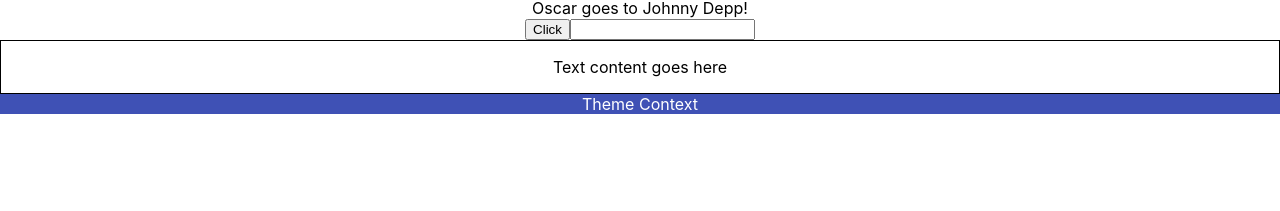
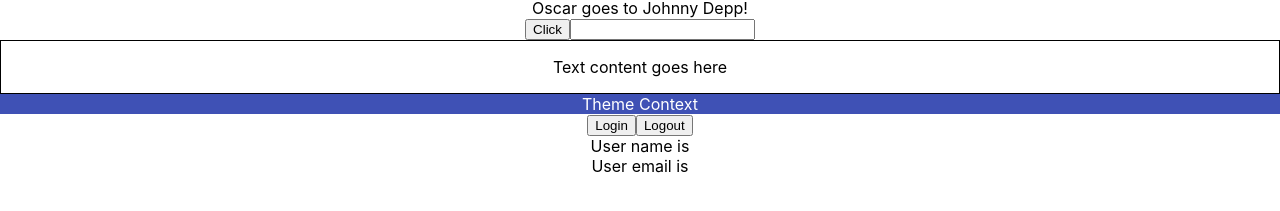
Before and after one commit to 4nth0ny1/react-typescript-demo, a React (Create React App) app: page / in a window 1280 px wide. Shown: the part 297-508 px from the top of the page. Built offline with nearby package versions, Linux system fonts and the light colour scheme.

Commit message:
useContext Future Value (#10)
Co-authored-by: Anthony Catullo <anthonycatullo@oatslam.local>

```diff
--- a/src/App.tsx
+++ b/src/App.tsx
@@ -10,6 +10,8 @@
 import { Container } from "./components/Container";
 import { ThemeContextProvider } from "./components/context/ThemeContext";
 import { Box } from "./components/context/Box";
+import { UserContextProvider } from "./components/context/UserContext";
+import { User } from "./components/context/User";
 
 function App() {
   const PersonName = {
@@ -49,6 +51,9 @@
       <ThemeContextProvider>
         <Box />
       </ThemeContextProvider>
+      <UserContextProvider>
+        <User />
+      </UserContextProvider>
     </div>
   );
 }
--- /dev/null
+++ b/src/components/context/User.tsx
@@ -0,0 +1,25 @@
+import { useContext } from "react";
+import { UserContext } from "./UserContext";
+
+export const User = () => {
+  const userContext = useContext(UserContext);
+  const handleLogin = () => {
+    userContext.setUser({
+      name: "Anthony",
+      email: "anthony@test.com",
+    });
+  };
+
+  const handleLogout = () => {
+    userContext.setUser(null);
+  };
+
+  return (
+    <div>
+      <button onClick={handleLogin}>Login</button>
+      <button onClick={handleLogout}>Logout</button>
+      <div>User name is {userContext.user?.name}</div>
+      <div>User email is {userContext.user?.email}</div>
+    </div>
+  );
+};
--- /dev/null
+++ b/src/components/context/UserContext.tsx
@@ -0,0 +1,26 @@
+import React, { useState, createContext } from "react";
+
+export type AuthUser = {
+  name: string;
+  email: string;
+};
+
+type UserContextType = {
+  user: AuthUser | null;
+  setUser: React.Dispatch<React.SetStateAction<AuthUser | null>>;
+};
+
+type UserContextProviderProps = {
+  children: React.ReactNode;
+};
+
+export const UserContext = createContext({} as UserContextType);
+
+export const UserContextProvider = ({ children }: UserContextProviderProps) => {
+  const [user, setUser] = useState<AuthUser | null>(null);
+  return (
+    <UserContext.Provider value={{ user, setUser }}>
+      {children}
+    </UserContext.Provider>
+  );
+};
```
Also changed, not shown: 1 other file (tests, documents, lock files or other folders).
